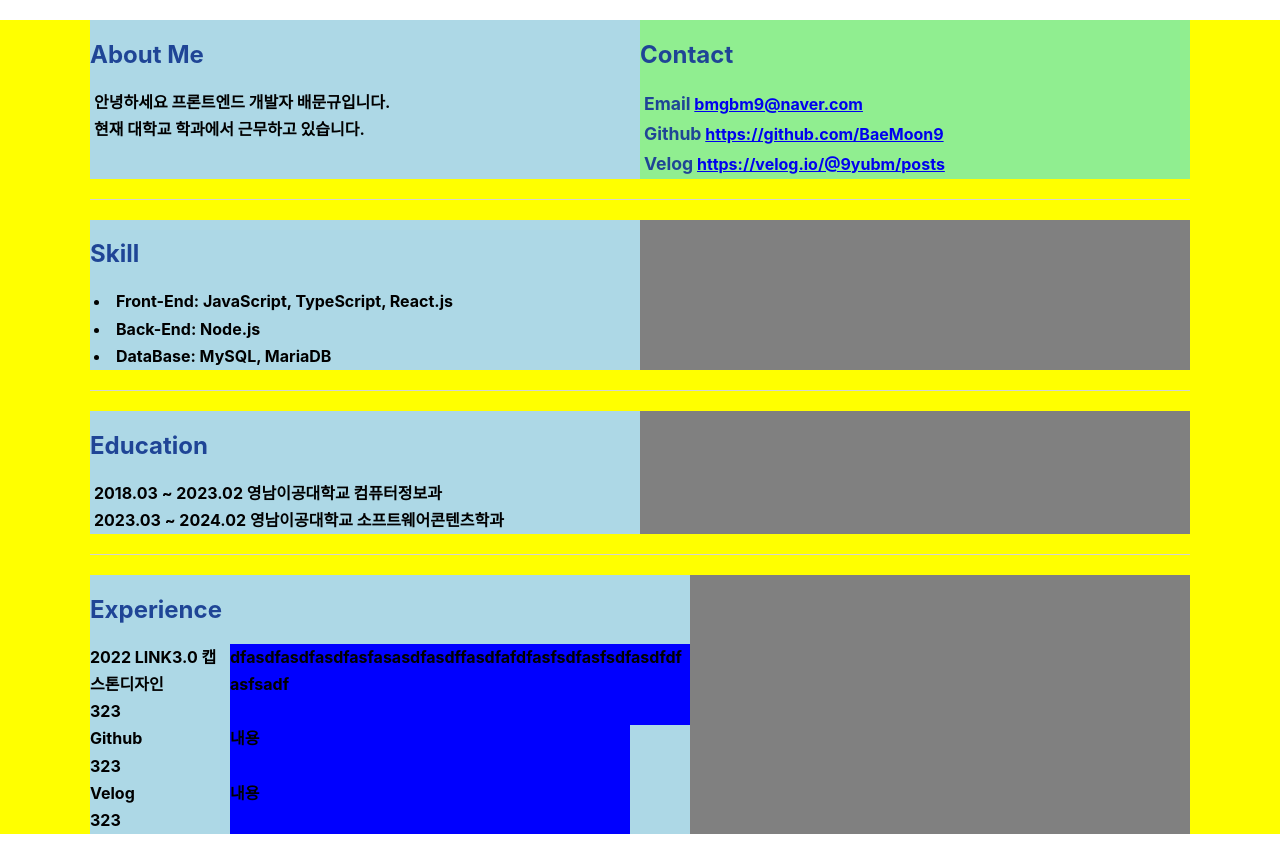
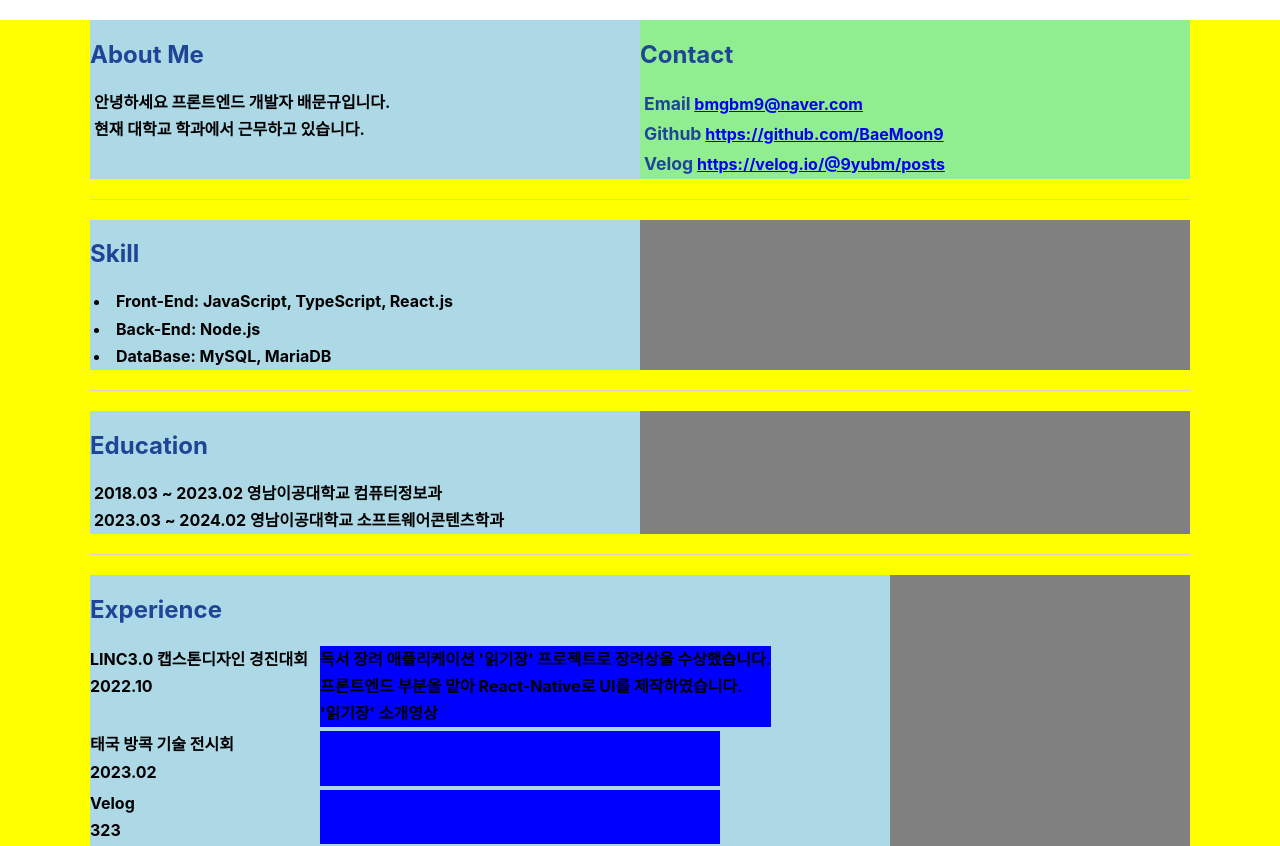
Before and after one commit to BaeMoon9/BaeMoon9, a React (Create React App) app in the folder mypage/: page / in a window 1280 px wide. Built offline with nearby package versions, Linux system fonts and the light colour scheme.

Commit message:
exp layout

```diff
--- a/mypage/src/pages/experience.tsx
+++ b/mypage/src/pages/experience.tsx
@@ -1,37 +1,49 @@
-import React from "react";
+import React, { ReactElement } from "react";
 import useScreenSize from "../hooks/screenSize";
 import styled from "styled-components";
 
-function Experience () {
+function Experience() {
 
 	type Contact = {
 		name: string;
 		date: string;
-		text: string;
+		text: ReactElement;
 	}
 
 	const Contacts: Contact[] = [
 		{
-			name: "2022 LINK3.0 캡스톤디자인",
-            date: "323",
-			text: "dfasdfasdfasdfasfasasdfasdffasdfafdfasfsdfasfsdfasdfdfasfsadf"
+			name: "LINC3.0 캡스톤디자인 경진대회",
+			date: "2022.10",
+			text: (
+				<>
+					독서 장려 애플리케이션 '읽기장' 프로젝트로 장려상을 수상했습니다. <br />
+					프론트엔드 부분을 맡아 React-Native로 UI를 제작하였습니다.<br />
+					<a>'읽기장' 소개영상</a>
+				</>
+			)
 		},
 		{
-			name: "Github",
-            date: "323",
-			text: "내용",
+			name: "태국 방콕 기술 전시회",
+			date: "2023.02",
+			text: (
+				<>
+				</>
+			),
 		},
 		{
 			name: "Velog",
 			date: "323",
-			text: "내용",
+			text: (
+				<>
+				</>
+			),
 		}
 	]
 
 const { screenWidth, screenHeight, screenType, isLoaded } = useScreenSize()
 
 
-    return(
+return (
 	<Container screenType={screenType}>
 		<SkillContent screenType={screenType}>
 			<Title>Experience</Title>
@@ -48,7 +60,7 @@ function Experience () {
 )
 }
 
-const Container = styled.div<{screenType : string}>`
+const Container = styled.div<{ screenType: string }>`
 	display: flex;
 	flex-direction: column;
 	min-width: ${(props) => (props.screenType === 'Pc' ? '1100px' :
@@ -57,14 +69,14 @@ const Container = styled.div<{screenType : string}>`
     background-color: gray;
 `
 
-const SkillContent = styled.div<{screenType : string}>`
+const SkillContent = styled.div<{ screenType: string }>`
 	flex-direction: row;
 
 	flex-wrap: wrap;
-	min-width: ${(props) => (props.screenType === 'Pc' ? '550px' :
+	min-width: ${(props) => (props.screenType === 'Pc' ? '600px' :
 		(props.screenType === 'Tablet' ? '400px' : '400px')
 	)};
-	max-width: ${(props) => (props.screenType === 'Pc' ? '600px' :
+	max-width: ${(props) => (props.screenType === 'Pc' ? '800px' :
 		(props.screenType === 'Tablet' ? '500px' : '400px')
 	)};
 	background-color: lightblue;
@@ -91,19 +103,22 @@ const ContentLi = styled.li`
 const MyExperience = styled.div`
     display: flex;
     flex-direction: row;
+		flex-wrap: wrap;
+		margin-top: 2px;
+		margin-bottom: 2px;
 `
 
-const ExperienceTitle = styled.div<{screenType : string}>`
-    min-width: ${(props) => (props.screenType === 'Pc' ? '140px' :
-		(props.screenType === 'Tablet' ? '130px' : '100px')
+const ExperienceTitle = styled.div<{ screenType: string }>`
+    min-width: ${(props) => (props.screenType === 'Pc' ? '230px' :
+		(props.screenType === 'Tablet' ? '180px' : '160px')
 	)};
-	max-width: ${(props) => (props.screenType === 'Pc' ? '140px' :
-		(props.screenType === 'Tablet' ? '130px' : '100px')
+	max-width: ${(props) => (props.screenType === 'Pc' ? '250px' :
+		(props.screenType === 'Tablet' ? '200px' : '200px')
 	)};
 
 `
 
-const ExperienceContent = styled.div<{screenType : string}>`
+const ExperienceContent = styled.div<{ screenType: string }>`
     min-width: ${(props) => (props.screenType === 'Pc' ? '400px' :
 		(props.screenType === 'Tablet' ? '400px' : '300px')
 	)};
```
Lines whose indentation alone changed are shown as unchanged.
